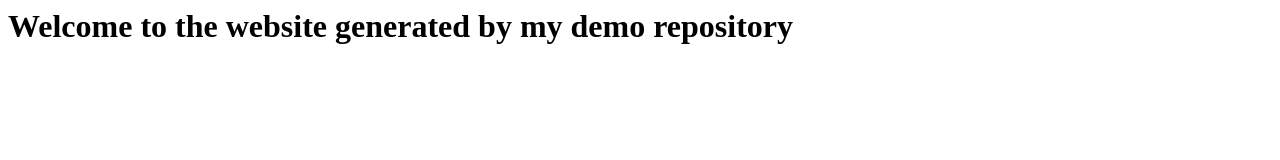
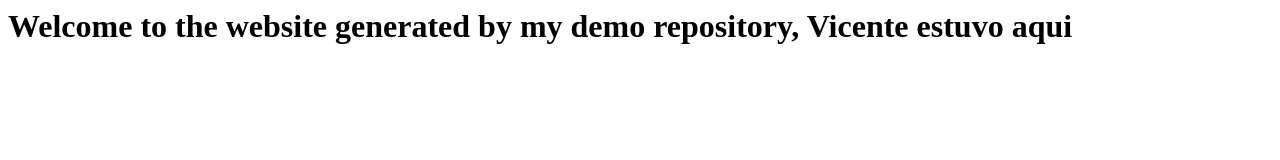
Before and after one commit to Programacion-Int-Eq-4-Twiter/repository, a website: page index.html in a window 1280 px wide. Drawn offline with Linux system fonts and the light colour scheme.

Commit message:
Update index.html
Comprobando que me deja modificarlo

```diff
--- a/index.html
+++ b/index.html
@@ -1 +1 @@
-<h1>Welcome to the website generated by my demo repository</h1>
+<h1>Welcome to the website generated by my demo repository, Vicente estuvo aqui</h1>
```
